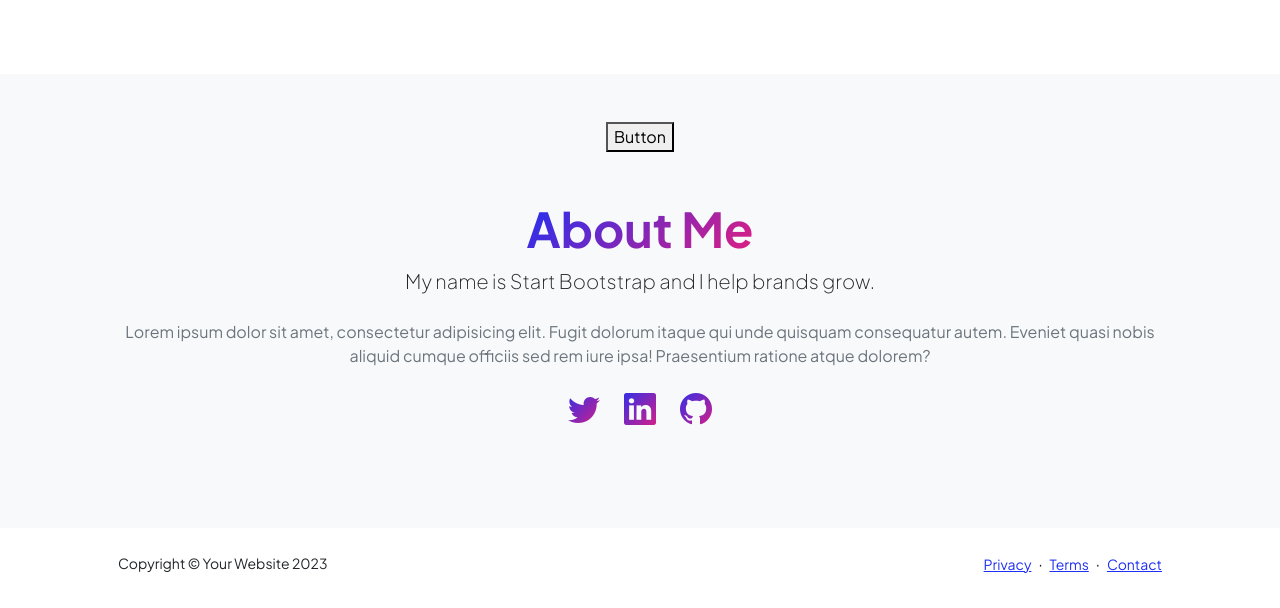
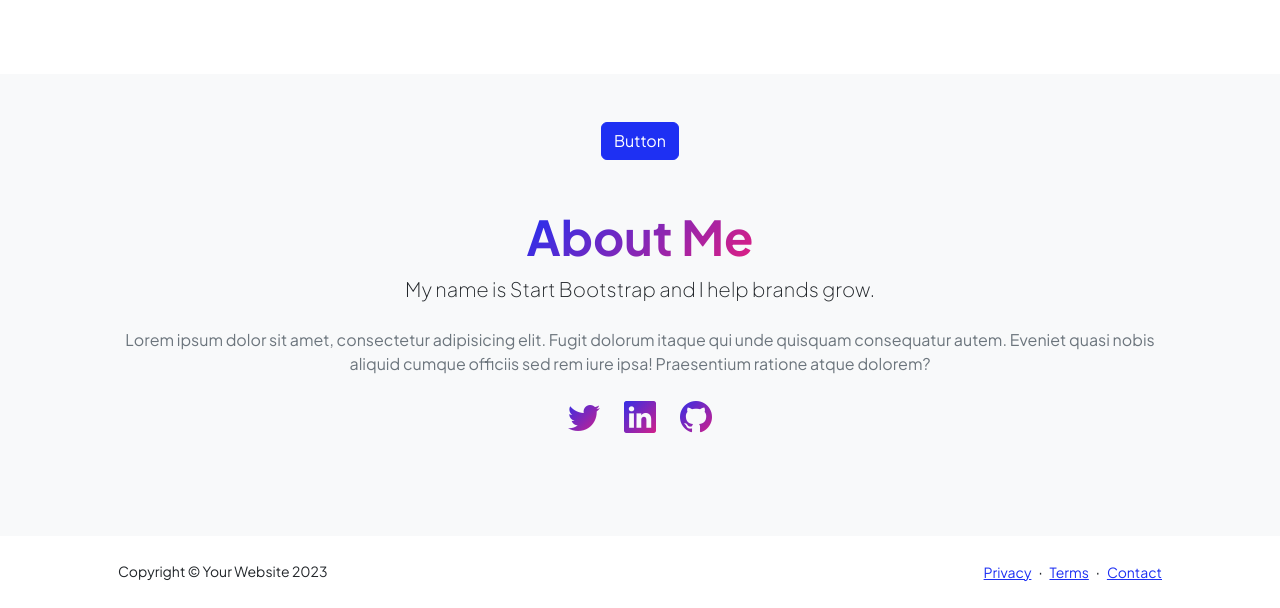
Before and after one commit to Jazzzzzyyyyy/JazzyyyYGO, a plain HTML site: page index.html in a window 1280 px wide. Shown: the part 991-1599 px from the top of the page. Drawn offline with nearby package versions, Linux system fonts and the light colour scheme.

Commit message:
bootstrap buttons

```diff
--- a/index.html
+++ b/index.html
@@ -203,7 +203,7 @@
                             });
                         </script>
 
-                        <button id="button">Button</button>
+                        <button id="button" type="button" class="btn btn-primary">Button</button>
                         <div id="iframeHolder"></div>
 
 
```
